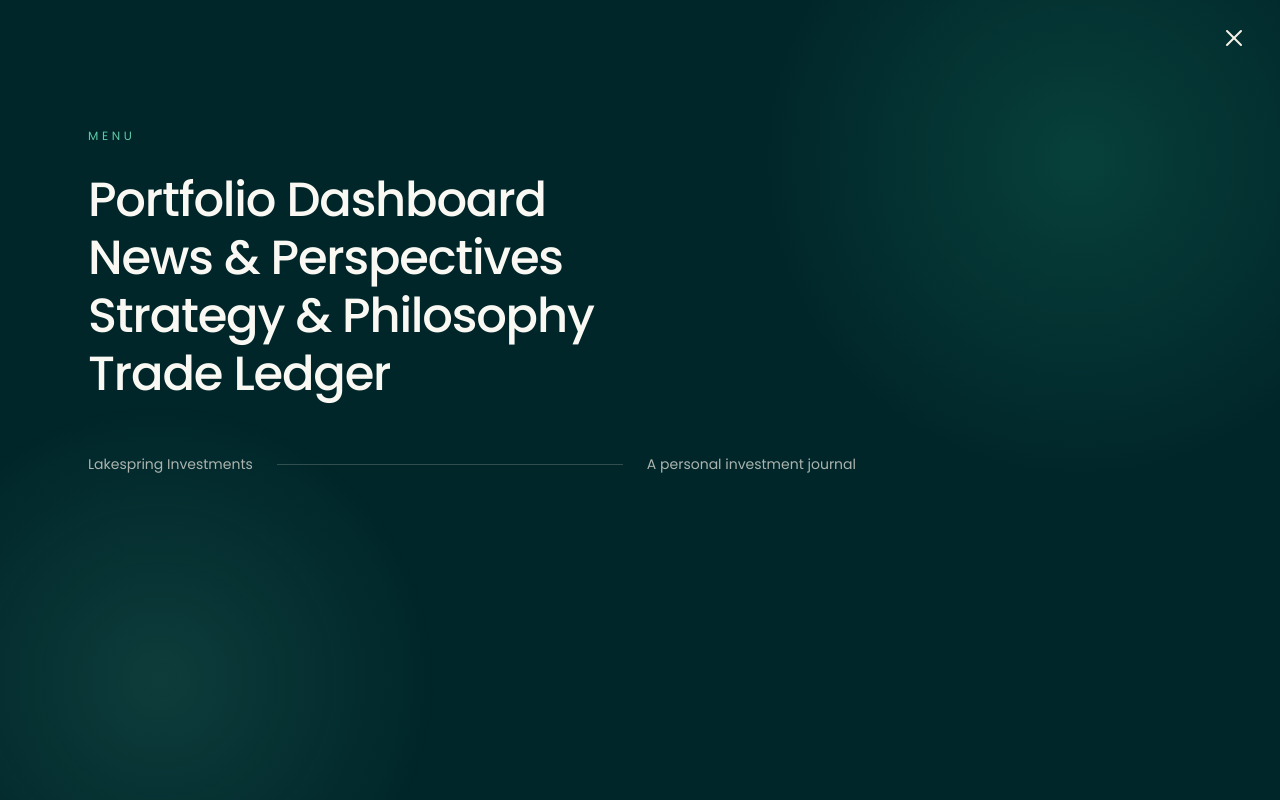
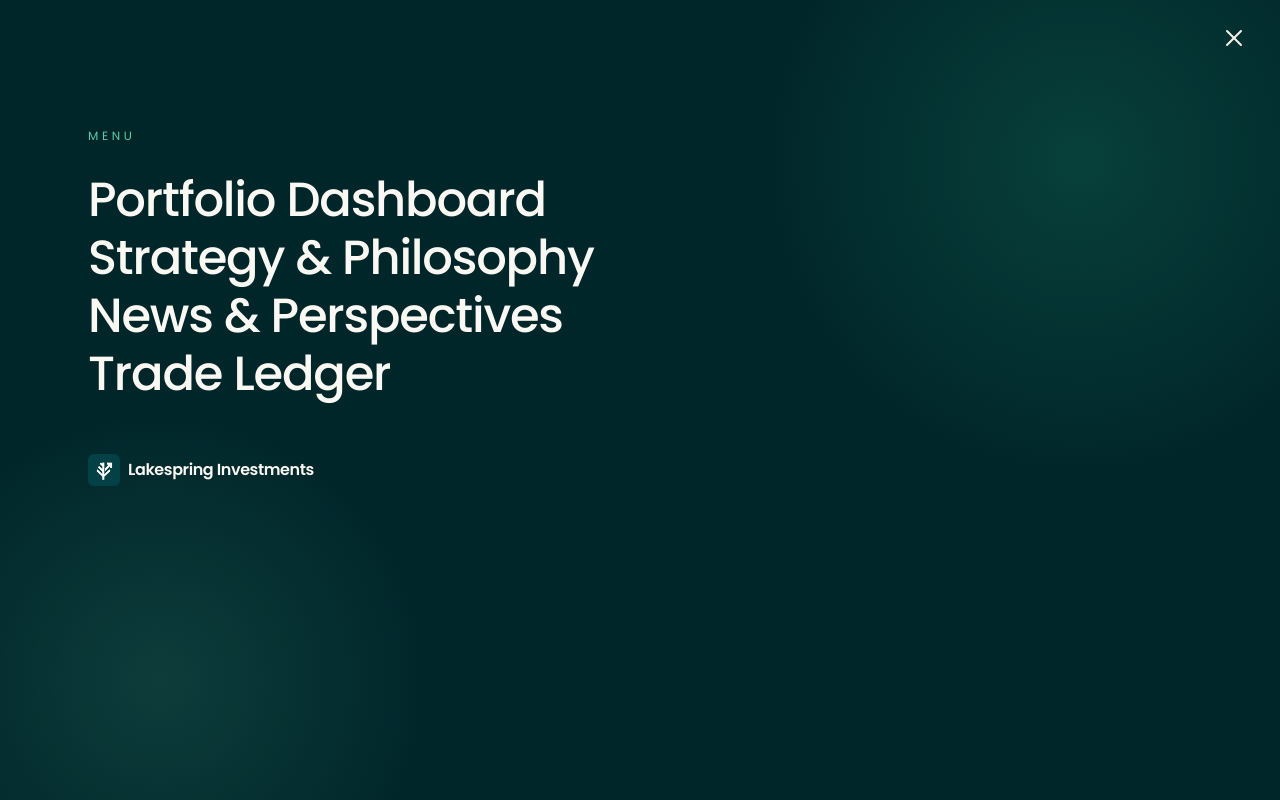
Before and after one commit to lakespringinvestments/lakespring-site, a Next.js app: page / in a window 1280 px wide. Both pictures are taken after a click on the button "Open menu". Shown: the top 800 px of the page. Built offline with nearby package versions, Linux system fonts and the light colour scheme; no server answers.

Commit message:
Reorder nav menu (Strategy above News), replace overlay footer strip with logo lockup

```diff
--- a/src/components/Layout/Navbar.tsx
+++ b/src/components/Layout/Navbar.tsx
@@ -6,8 +6,8 @@ import { useState, useEffect } from "react";
 
 const NAV_LINKS = [
   { href: "/", label: "Portfolio Dashboard" },
+  { href: "/thesis", label: "Strategy & Philosophy" },
   { href: "/articles", label: "News & Perspectives" },
-  { href: "/thesis", label: "Strategy & Philosophy" },
   { href: "/trades", label: "Trade Ledger" },
 ];
 
@@ -143,10 +143,17 @@ export default function Navbar() {
             ))}
           </ul>
 
-          <div className="mt-14 flex items-center gap-6 text-cream-100/70 text-sm max-w-3xl">
-            <span className="font-sans whitespace-nowrap">Lakespring Investments</span>
-            <span className="h-px flex-1 bg-cream-100/20" />
-            <span className="font-sans whitespace-nowrap">A personal investment journal</span>
+          <div className="mt-14 flex items-center gap-2">
+            <Image
+              src="/logo.png"
+              alt="Lakespring Investments"
+              width={32}
+              height={32}
+              className="rounded-md"
+            />
+            <span className="font-sans text-base font-semibold tracking-tight text-cream-50">
+              Lakespring Investments
+            </span>
           </div>
         </nav>
       </div>
```
